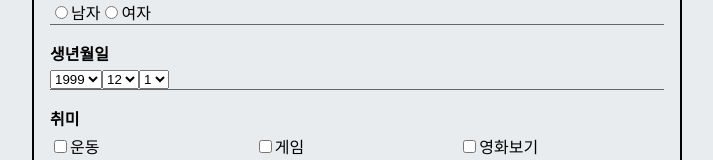
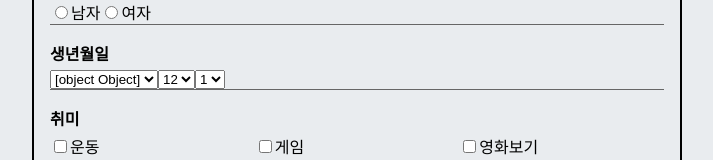
Before and after one commit to qkr30510/mytodo-fix, a React (Create React App) app: page / in a window 1280 px wide. Shown: the part 401-561 px from the top of the page, without its empty margins (283-996 px from the left). Built offline with nearby package versions, Linux system fonts and the light colour scheme.

Commit message:
Fix selete

```diff
--- a/src/Sign/SignInsert.js
+++ b/src/Sign/SignInsert.js
@@ -75,14 +75,27 @@ const Button = styled.button`
 `
 
 
-// const Select = () => {
-//   const y = '';
 
-//  for (var y = 0; y<2020; y++){
-//         y += ''
-//  }
-// }
+
+
+
 const SignInsert = ({ writeId, password, checkpw, introduce, onChange }) => {
+
+  const year = () => {
+    const y = [];
+    for (let i=1920; i<2020; i++){
+       y.push(<option>i</option>)
+
+      //console.log(i)
+      return y
+
+     }
+
+    //console.log(y)
+
+    // test.innerHTML = one.join('');
+  }
+
   return (
     <Box>
       <h3>회원가입</h3>
@@ -128,7 +141,7 @@ const SignInsert = ({ writeId, password, checkpw, introduce, onChange }) => {
         <DivWrap>
           <label>생년월일</label>
           <select name="year" id="year">
-            <option value="1999">1999</option>
+            <option value="1999">{year()}</option>
           </select>
           <select name="month" id="month">
             <option value="12">12</option>
```
